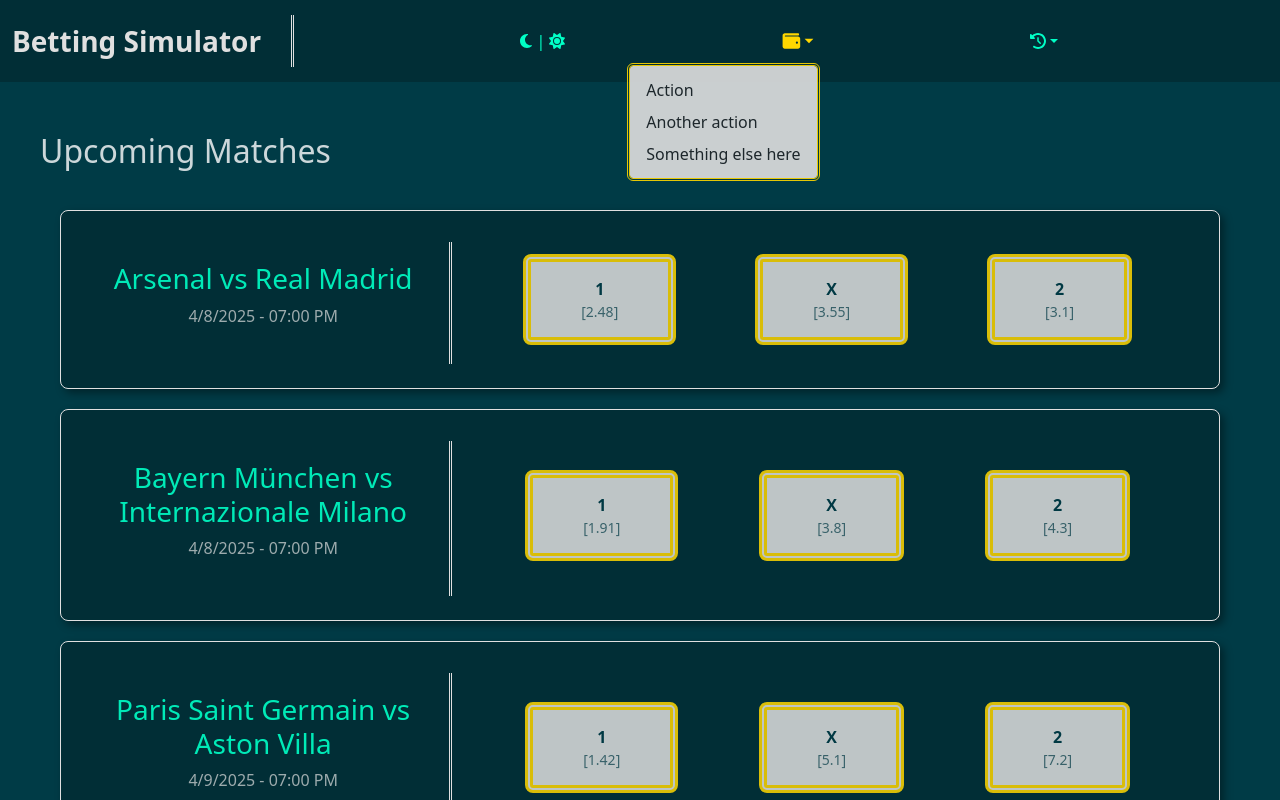
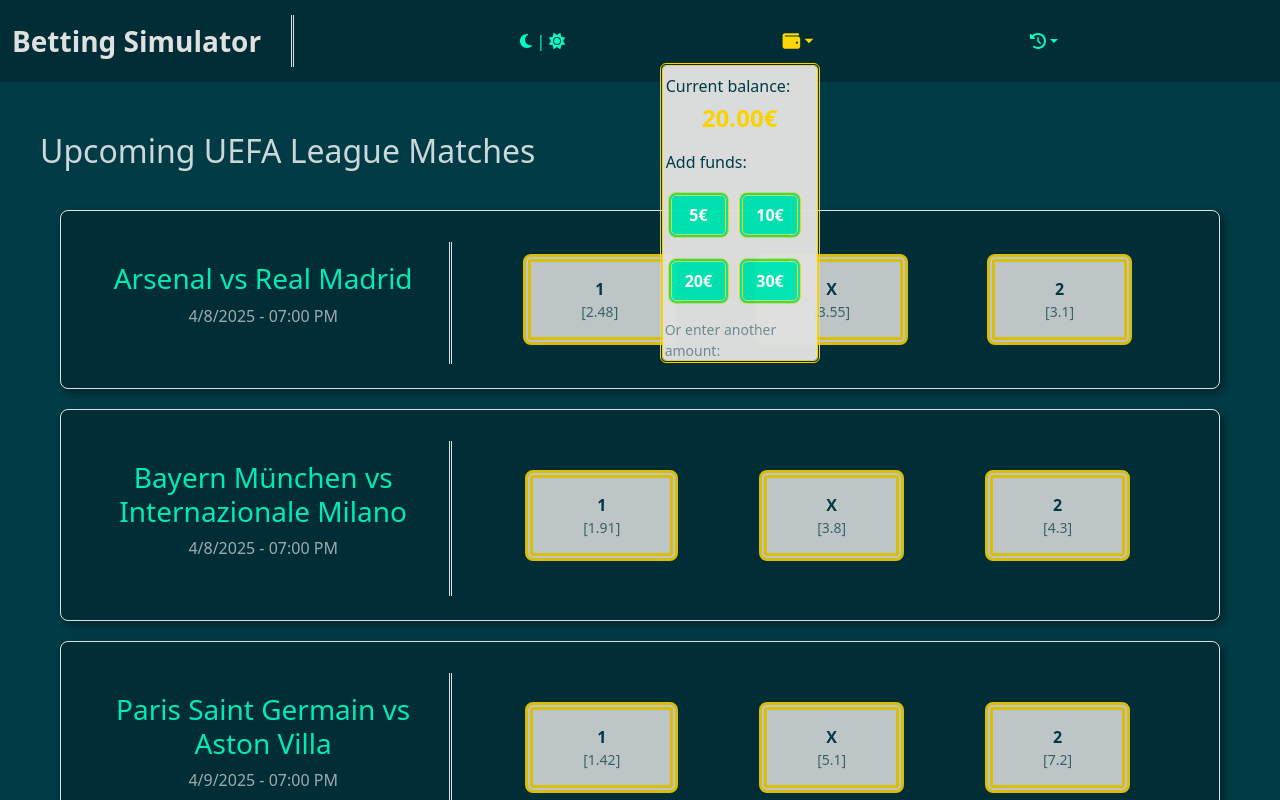
Before and after one commit to sofia-pastor/betting-simulator, a React (Vite) app: page / in a window 1280 px wide. Both pictures are taken after a click on the button 797 px from the left and 41 px from the top of the page. Shown: the top 800 px of the page. Built offline with nearby package versions, Linux system fonts and the light colour scheme; no server answers.

Commit message:
added wallet component and syle

```diff
--- a/src/App.css
+++ b/src/App.css
@@ -35,3 +35,23 @@
   font-weight: 700;
   text-transform: uppercase;
 }
+
+.confirm-button {
+  display: block;
+  margin: 5px auto 0;
+  width: 100%;
+  background-color: rgb(0, 230, 179);
+  border: 4px double var(--accent-color);
+  padding: 7px;
+  border-radius: 8px;
+  color: white;
+  font-weight: 700;
+  transition: all 200ms ease-in-out;
+}
+
+.confirm-button:hover {
+  background-color: rgb(0, 204, 153);
+  color: white;
+  border: 4px double var(--accent-color);
+  transform: scale(1.005);
+}
--- a/src/App.jsx
+++ b/src/App.jsx
@@ -10,33 +10,7 @@
   const [selectedBet, setSelectedBet] = useState(null);
   const [betHistory, setBetHistory] = useState([]);
   const [games, setGames] = useState([]);
-
-  const mockGames = [
-    {
-      id: 1,
-      homeTeam: "Manchester City",
-      awayTeam: "Liverpool",
-      date: "2025-03-30",
-      time: "16:00",
-      odds: {
-        homeWin: 1.5,
-        draw: 2.5,
-        awayWin: 3.0,
-      },
-    },
-    {
-      id: 2,
-      homeTeam: "Real Madrid",
-      awayTeam: "Barcelona",
-      date: "2025-03-31",
-      time: "21:00",
-      odds: {
-        homeWin: 2.2,
-        draw: 3.1,
-        awayWin: 2.5,
-      },
-    },
-  ];
+  const [walletBalance, setWalletBalance] = useState(20);
 
   function displayGames(response) {
     setGames(
@@ -88,8 +62,13 @@
   }
 
   function handleConfirmBet(confirmedBet) {
+    setWalletBalance((prevBalance) => prevBalance - confirmedBet.amount);
     setBetHistory((prevHistory) => [confirmedBet, ...prevHistory]);
     setSelectedBet(null); // limpa o ticket depois de confirmar
+  }
+
+  function handleAddFunds(amount) {
+    setWalletBalance((prevBalance) => prevBalance + amount);
   }
 
   useEffect(() => {
@@ -98,12 +77,19 @@
 
   return (
     <div>
-      <Navbar betHistory={betHistory} />
+      <Navbar
+        betHistory={betHistory}
+        walletBalance={walletBalance}
+        onAddFunds={handleAddFunds}
+      />
+
       <GameList games={games} onSelectBet={handleSelectBet} />
+
       <BetTicket
         bet={selectedBet}
         setSelectedBet={setSelectedBet}
         onConfirmBet={handleConfirmBet}
+        walletBalance={walletBalance}
       />
     </div>
   );
--- a/src/BetHistory.jsx
+++ b/src/BetHistory.jsx
@@ -1,6 +1,8 @@
 export default function BetHistory({ history }) {
   if (history.length === 0) {
-    return <p className="dropdown-item text-muted">No bets yet.</p>;
+    return (
+      <p className="dropdown-item text-muted">There isn't any bet made.</p>
+    );
   }
 
   return (
--- a/src/BetTicket.css
+++ b/src/BetTicket.css
@@ -18,25 +18,6 @@
   font-size: 20px;
 }
 
-.BetTicket .confirm-button {
-  display: block;
-  margin: 5px auto 0;
-  width: 100%;
-  background-color: rgb(0, 230, 179);
-  border: 4px double var(--accent-color);
-  padding: 7px;
-  border-radius: 8px;
-  color: white;
-  font-weight: 700;
-  transition: all 200ms ease-in-out;
-}
-
-.BetTicket .confirm-button:hover {
-  background-color: rgb(0, 204, 153);
-  border: 4px double var(--accent-color);
-  transform: scale(1.02);
-}
-
 .BetTicket .error-message {
   color: red;
   margin-top: 6px;
--- a/src/BetTicket.jsx
+++ b/src/BetTicket.jsx
@@ -2,7 +2,12 @@
 
 import "./BetTicket.css";
 
-export default function BetTicket({ bet, setSelectedBet, onConfirmBet }) {
+export default function BetTicket({
+  bet,
+  setSelectedBet,
+  onConfirmBet,
+  walletBalance,
+}) {
   const [amount, setAmount] = useState("");
   const [errorMessage, setErrorMessage] = useState("");
   const [successMessage, setSuccessMessage] = useState("");
@@ -28,8 +33,15 @@
   function handleSubmit(e) {
     e.preventDefault();
 
+    const amountValue = parseFloat(amount);
+
     if (!amount || isNaN(amount) || amount <= 0) {
       setErrorMessage("❌ Please enter a valid amount.");
+      return;
+    }
+
+    if (amountValue > walletBalance) {
+      setErrorMessage("❌ Insufficient funds in your wallet.");
       return;
     }
 
--- a/src/GameList.jsx
+++ b/src/GameList.jsx
@@ -4,7 +4,7 @@
   return (
     <div className="GameList">
       <div className="table-header">
-        <h2>Upcoming Matches</h2>
+        <h2>Upcoming UEFA League Matches</h2>
       </div>
 
       <div className="table-content">
--- a/src/Navbar.css
+++ b/src/Navbar.css
@@ -36,7 +36,7 @@
   right: 0;
   background-color: var(--heading-color);
   border: 3px double var(--accent-color);
-  opacity: 0.9;
+  opacity: 0.98;
 }
 
 .Navbar .dropdown-menu .dropdown-item:active {
--- a/src/Navbar.jsx
+++ b/src/Navbar.jsx
@@ -1,4 +1,5 @@
 import BetHistory from "./BetHistory";
+import Wallet from "./Wallet";
 
 import { FontAwesomeIcon } from "@fortawesome/react-fontawesome";
 import {
@@ -10,7 +11,7 @@
 
 import "./Navbar.css";
 
-export default function Navbar({ betHistory }) {
+export default function Navbar({ betHistory, walletBalance, onAddFunds }) {
   return (
     <div className="Navbar">
       <nav className="navbar navbar-expand-sm">
@@ -49,20 +50,11 @@
                   <FontAwesomeIcon icon={faWallet} />
                 </a>
                 <ul className="dropdown-menu">
-                  <li>
-                    <a className="dropdown-item" href="#">
-                      Action
-                    </a>
-                  </li>
-                  <li>
-                    <a className="dropdown-item" href="#">
-                      Another action
-                    </a>
-                  </li>
-                  <li>
-                    <a className="dropdown-item" href="#">
-                      Something else here
-                    </a>
+                  <li onClick={(e) => e.stopPropagation()}>
+                    <Wallet
+                      walletBalance={walletBalance}
+                      onAddFunds={onAddFunds}
+                    />
                   </li>
                 </ul>
               </li>
--- /dev/null
+++ b/src/Wallet.css
@@ -0,0 +1,53 @@
+.Wallet h6 {
+  color: #003b46;
+  margin: 3px 3px 8px;
+  font-size: 16px;
+}
+
+.Wallet h5 {
+  color: var(--accent-color);
+  font-size: 24px;
+  font-weight: 700;
+  text-align: center;
+}
+
+.Wallet .funds-title {
+  margin: 20px 3px 10px;
+}
+
+.Wallet .amount-button {
+  display: inline-block;
+  margin: 10px 5px;
+  width: 40%;
+  background-color: rgb(0, 230, 179);
+  border: 4px double var(--accent-color);
+  padding: 7px;
+  border-radius: 8px;
+  color: white;
+  font-weight: 700;
+  transition: all 200ms ease-in-out;
+}
+
+.Wallet .amount-button:hover {
+  background-color: rgb(0, 204, 153);
+  border: 4px double var(--accent-color);
+  transform: scale(1.02);
+}
+
+.Wallet .amount-button.active {
+  background-color: var(--accent-color);
+  border: 4px double var(--heading-secondary-color);
+}
+
+.Wallet p {
+  color: #003b46;
+  font-size: 14px;
+  opacity: 0.5;
+  margin: 5px 2px 10px;
+}
+
+.Wallet input::placeholder {
+  color: #003b46;
+  opacity: 0.4;
+  font-size: 13px;
+}
--- /dev/null
+++ b/src/Wallet.jsx
@@ -0,0 +1,89 @@
+import { useState } from "react";
+
+import "./Wallet.css";
+
+export default function Wallet({ walletBalance, onAddFunds }) {
+  const [selectedAmount, setSelectedAmount] = useState(null);
+  const [customAmount, setCustomAmount] = useState("");
+  const [message, setMessage] = useState("");
+
+  const defaultAmounts = [5, 10, 20, 30];
+  const maxBalance = 50;
+
+  function handleAdd() {
+    let amount = 0;
+
+    if (customAmount) {
+      amount = parseFloat(customAmount);
+    } else if (selectedAmount) {
+      amount = selectedAmount;
+    }
+
+    if (!amount || isNaN(amount) || amount <= 0) {
+      setMessage("❌ Please enter a valid amount.");
+      return;
+    }
+
+    if (walletBalance + amount > maxBalance) {
+      setMessage("⚠️ Maximum balance is 50€.");
+      return;
+    }
+
+    onAddFunds(amount);
+    setMessage(`✅ Added ${amount}€ to your wallet.`);
+    setSelectedAmount(null);
+    setCustomAmount("");
+
+    setTimeout(() => {
+      setMessage("");
+    }, 3000);
+  }
+
+  return (
+    <div className="Wallet dropdown-content">
+      <div>
+        <h6>Current balance:</h6>
+        <h5>{walletBalance.toFixed(2)}€</h5>
+      </div>
+      <h6 className="funds-title">Add funds:</h6>
+      <div className="default-buttons">
+        {defaultAmounts.map((amount) => (
+          <button
+            key={amount}
+            className={`btn amount-button ${
+              selectedAmount === amount ? "active" : ""
+            }`}
+            onClick={() => {
+              setSelectedAmount(amount);
+              setCustomAmount("");
+            }}
+          >
+            {amount}€
+          </button>
+        ))}
+      </div>
+
+      <p className="">Or enter another amount:</p>
+      <form>
+        <input
+          type="number"
+          value={customAmount}
+          onChange={(e) => {
+            setCustomAmount(e.target.value);
+            setSelectedAmount(null);
+          }}
+          className="form-control"
+          placeholder="amount (€)"
+          min="0"
+          step="0.01"
+        />
+      </form>
+
+      {message && <p className="wallet-message">{message}</p>}
+
+      <button className="btn confirm-button mt-3" onClick={handleAdd}>
+        Add Funds
+      </button>
+    </div>
+  );
+}
```
